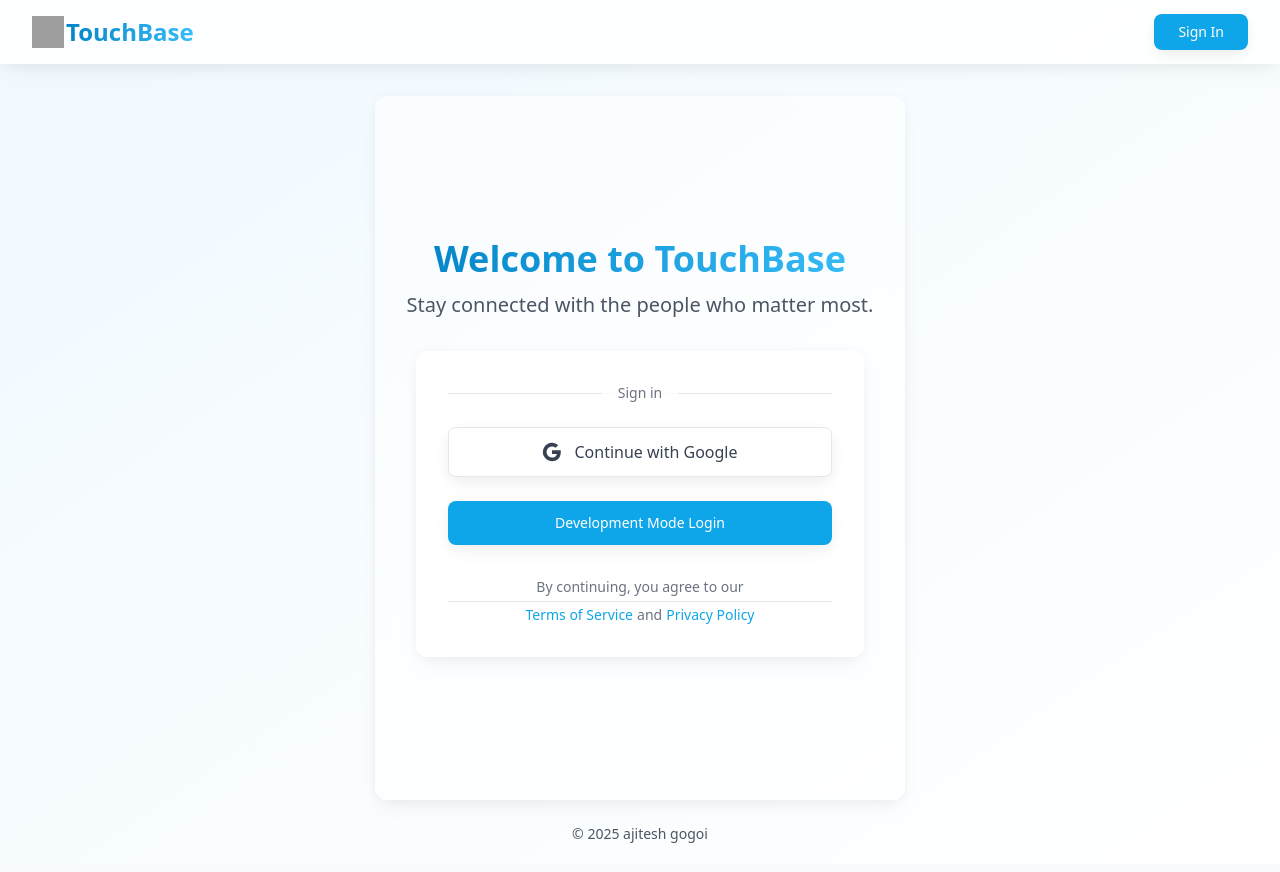
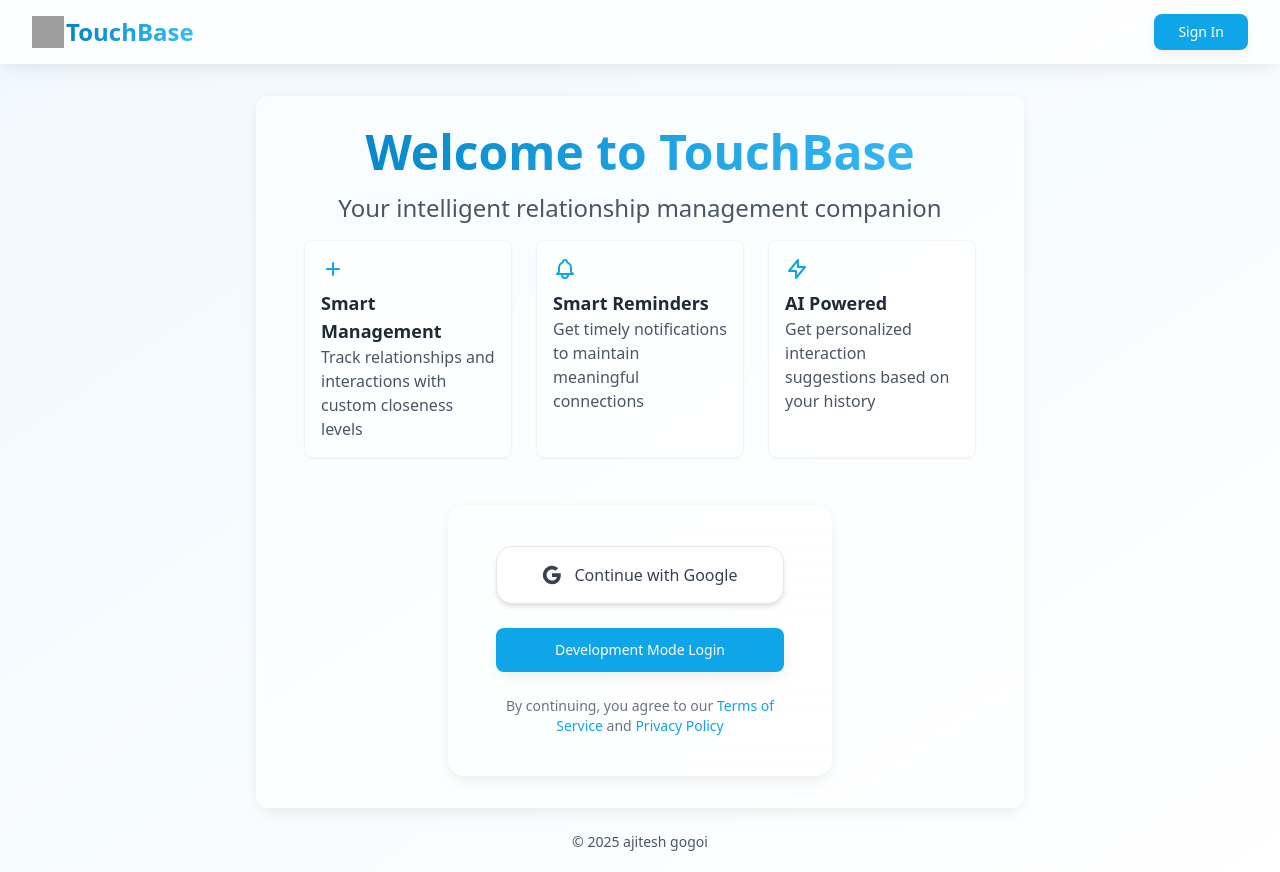
Before and after one commit to ajiteshgogoi/touchbase, a React (Vite) app: page /login in a window 1280 px wide. Built offline with nearby package versions, Linux system fonts and the light colour scheme; no server answers; grey boxes are pictures that could not be loaded.

Commit message:
Update Login.tsx

```diff
--- a/src/components/auth/Login.tsx
+++ b/src/components/auth/Login.tsx
@@ -51,37 +51,59 @@ export const Login = () => {
   };
 
   return (
-    <div className="min-h-[80vh] flex flex-col items-center justify-center space-y-8">
-      <div className="text-center space-y-3">
-        <h2 className="text-4xl font-bold bg-gradient-to-r from-primary-600 to-primary-400 bg-clip-text text-transparent">
+    <div className="min-h-[80vh] flex flex-col items-center justify-center space-y-12 px-4">
+      <div className="text-center space-y-4 max-w-2xl">
+        <h2 className="text-5xl font-bold bg-gradient-to-r from-primary-600 to-primary-400 bg-clip-text text-transparent">
           Welcome to TouchBase
         </h2>
-        <p className="text-xl text-gray-600">
-          Stay connected with the people who matter most.
+        <p className="text-2xl text-gray-600">
+          Your intelligent relationship management companion
         </p>
+
+        <div className="grid grid-cols-1 md:grid-cols-3 gap-6 mt-8 text-left">
+          <div className="p-4 rounded-lg bg-white/50 backdrop-blur-sm border border-gray-100 shadow-sm">
+            <div className="text-primary-500 mb-2">
+              <svg xmlns="http://www.w3.org/2000/svg" className="h-6 w-6" fill="none" viewBox="0 0 24 24" stroke="currentColor">
+                <path strokeLinecap="round" strokeLinejoin="round" strokeWidth={2} d="M12 6v6m0 0v6m0-6h6m-6 0H6" />
+              </svg>
+            </div>
+            <h3 className="text-lg font-semibold text-gray-800">Smart Management</h3>
+            <p className="text-gray-600">Track relationships and interactions with custom closeness levels</p>
           </div>
 
-      <div className="max-w-md w-full p-8 bg-white/80 backdrop-blur-sm rounded-xl shadow-soft">
-        <div className="space-y-6">
-          <div className="relative">
-            <div className="absolute inset-0 flex items-center">
-              <div className="w-full border-t border-gray-200"></div>
+          <div className="p-4 rounded-lg bg-white/50 backdrop-blur-sm border border-gray-100 shadow-sm">
+            <div className="text-primary-500 mb-2">
+              <svg xmlns="http://www.w3.org/2000/svg" className="h-6 w-6" fill="none" viewBox="0 0 24 24" stroke="currentColor">
+                <path strokeLinecap="round" strokeLinejoin="round" strokeWidth={2} d="M15 17h5l-1.405-1.405A2.032 2.032 0 0118 14.158V11a6.002 6.002 0 00-4-5.659V5a2 2 0 10-4 0v.341C7.67 6.165 6 8.388 6 11v3.159c0 .538-.214 1.055-.595 1.436L4 17h5m6 0v1a3 3 0 11-6 0v-1m6 0H9" />
+              </svg>
             </div>
-            <div className="relative flex justify-center text-sm">
-              <span className="px-4 bg-white/80 text-gray-500">Sign in</span>
+            <h3 className="text-lg font-semibold text-gray-800">Smart Reminders</h3>
+            <p className="text-gray-600">Get timely notifications to maintain meaningful connections</p>
+          </div>
+
+          <div className="p-4 rounded-lg bg-white/50 backdrop-blur-sm border border-gray-100 shadow-sm">
+            <div className="text-primary-500 mb-2">
+              <svg xmlns="http://www.w3.org/2000/svg" className="h-6 w-6" fill="none" viewBox="0 0 24 24" stroke="currentColor">
+                <path strokeLinecap="round" strokeLinejoin="round" strokeWidth={2} d="M13 10V3L4 14h7v7l9-11h-7z" />
+              </svg>
+            </div>
+            <h3 className="text-lg font-semibold text-gray-800">AI Powered</h3>
+            <p className="text-gray-600">Get personalized interaction suggestions based on your history</p>
+          </div>
         </div>
       </div>
 
+      <div className="bg-gradient-to-b from-white/50 to-white/30 backdrop-blur-sm px-12 py-10 rounded-2xl shadow-soft max-w-sm">
         {error && (
           <div className="mb-4 p-3 text-sm text-red-700 bg-red-50 rounded-lg" role="alert">
             {error}
           </div>
         )}
-
+<div className="flex flex-col items-center gap-6 w-full">
   <button
     onClick={handleGoogleLogin}
     disabled={isLoading}
-            className="w-full flex items-center justify-center px-6 py-3 border border-gray-200 rounded-lg text-base font-medium text-gray-700 bg-white hover:bg-primary-50 hover:border-primary-100 transition-all duration-200 shadow-soft hover:shadow-lg disabled:opacity-50 disabled:cursor-not-allowed"
+    className="w-full flex items-center justify-center px-8 py-4 border border-gray-200 rounded-2xl text-base font-medium text-gray-700 bg-white hover:bg-primary-50 hover:border-primary-100 transition-all duration-200 shadow-md hover:shadow-lg disabled:opacity-50 disabled:cursor-not-allowed"
           >
             {isLoading ? (
               <svg
@@ -131,27 +153,16 @@ export const Login = () => {
           )}
         </div>
 
-        <div className="mt-8 text-center">
-          <div className="relative">
-            <div className="absolute inset-0 flex items-center">
-              <div className="w-full border-t border-gray-200"></div>
-            </div>
-            <div className="relative flex flex-col items-center">
-              <span className="px-4 bg-white/80 text-gray-500 text-sm">
-                By continuing, you agree to our
-              </span>
-              <div className="mt-2 space-x-1 text-sm">
+        <p className="text-sm text-gray-500 text-center mt-6">
+          By continuing, you agree to our{' '}
           <a href="#" className="text-primary-500 hover:text-primary-400 font-medium">
             Terms of Service
-                </a>
-                <span className="text-gray-500">and</span>
+          </a>{' '}
+          and{' '}
           <a href="#" className="text-primary-500 hover:text-primary-400 font-medium">
             Privacy Policy
           </a>
-              </div>
-            </div>
-          </div>
-        </div>
+        </p>
       </div>
     </div>
   );
```
Lines whose indentation alone changed are shown as unchanged.
